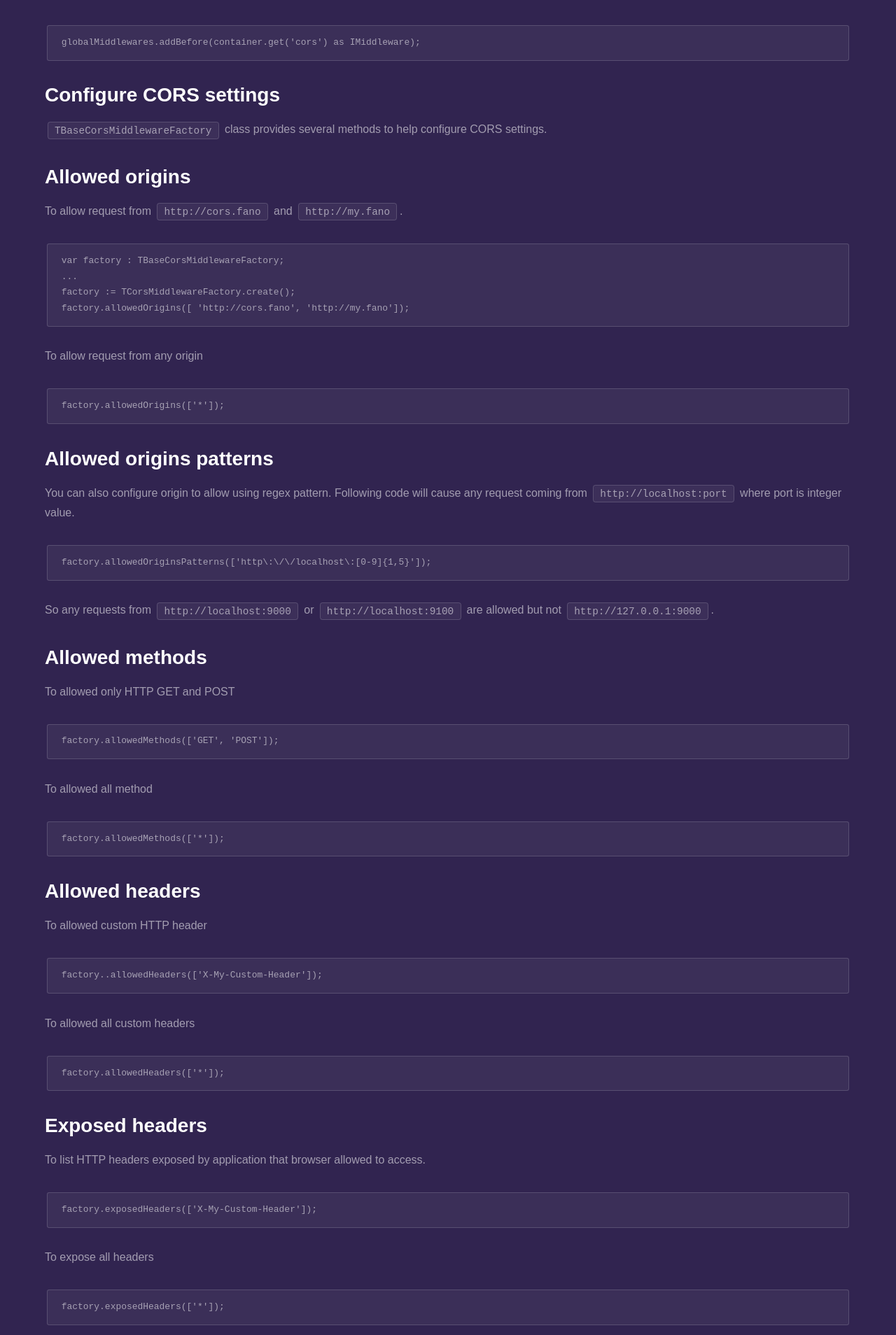
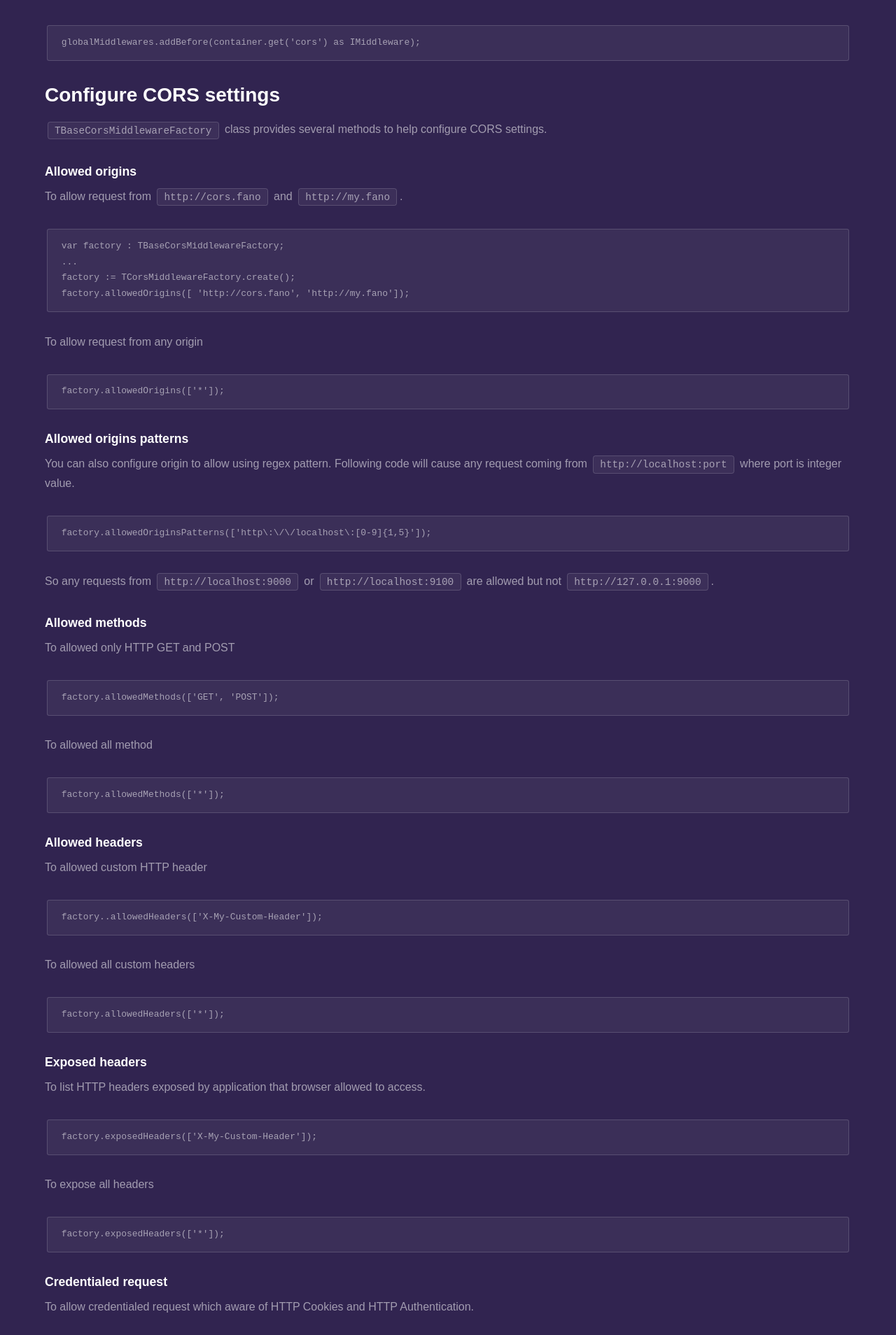
Before and after one commit to fanoframework/fanoframework.github.io, a Jekyll site: the page built from security/handling-cors/index.md, in a window 1280 px wide. Shown: the part 1555-3463 px from the top of the page at 70% size. Built offline with Jekyll 4.4.1, drawn with Linux system fonts in a browser that asks for light colours; our own code applies the rules of GitHub Pages for plain Markdown files.

Commit message:
fix heading

````diff
--- a/security/handling-cors/index.md
+++ b/security/handling-cors/index.md
@@ -68,7 +68,7 @@ globalMiddlewares.addBefore(container.get('cors') as IMiddleware);
 `TBaseCorsMiddlewareFactory` class provides several methods to help configure CORS
 settings.
 
-## Allowed origins
+### Allowed origins
 
 To allow request from `http://cors.fano` and `http://my.fano`.
 
@@ -85,7 +85,7 @@ To allow request from any origin
 factory.allowedOrigins(['*']);
 ```
 
-## Allowed origins patterns
+### Allowed origins patterns
 
 You can also configure origin to allow using regex pattern. Following code will cause
 any request coming from `http://localhost:port` where port is integer value.
@@ -97,7 +97,7 @@ factory.allowedOriginsPatterns(['http\:\/\/localhost\:[0-9]{1,5}']);
 So any requests from `http://localhost:9000` or `http://localhost:9100` are allowed but not
 `http://127.0.0.1:9000`.
 
-## Allowed methods
+### Allowed methods
 
 To allowed only HTTP GET and POST
 
@@ -111,7 +111,7 @@ To allowed all method
 factory.allowedMethods(['*']);
 ```
 
-## Allowed headers
+### Allowed headers
 
 To allowed custom HTTP header
 
@@ -125,7 +125,7 @@ To allowed all custom headers
 factory.allowedHeaders(['*']);
 ```
 
-## Exposed headers
+### Exposed headers
 
 To list HTTP headers exposed by application that browser allowed to access.
 
@@ -139,7 +139,7 @@ To expose all headers
 factory.exposedHeaders(['*']);
 ```
 
-## Credentialed request
+### Credentialed request
 
 To allow credentialed request which aware of HTTP Cookies and HTTP Authentication.
 
@@ -147,7 +147,7 @@ To allow credentialed request which aware of HTTP Cookies and HTTP Authenticatio
 factory.supportCredentials(true);
 ```
 
-## Max age
+### Max age
 
 To set number of seconds, preflight request can be cached by browser, set it as follows
 
````
